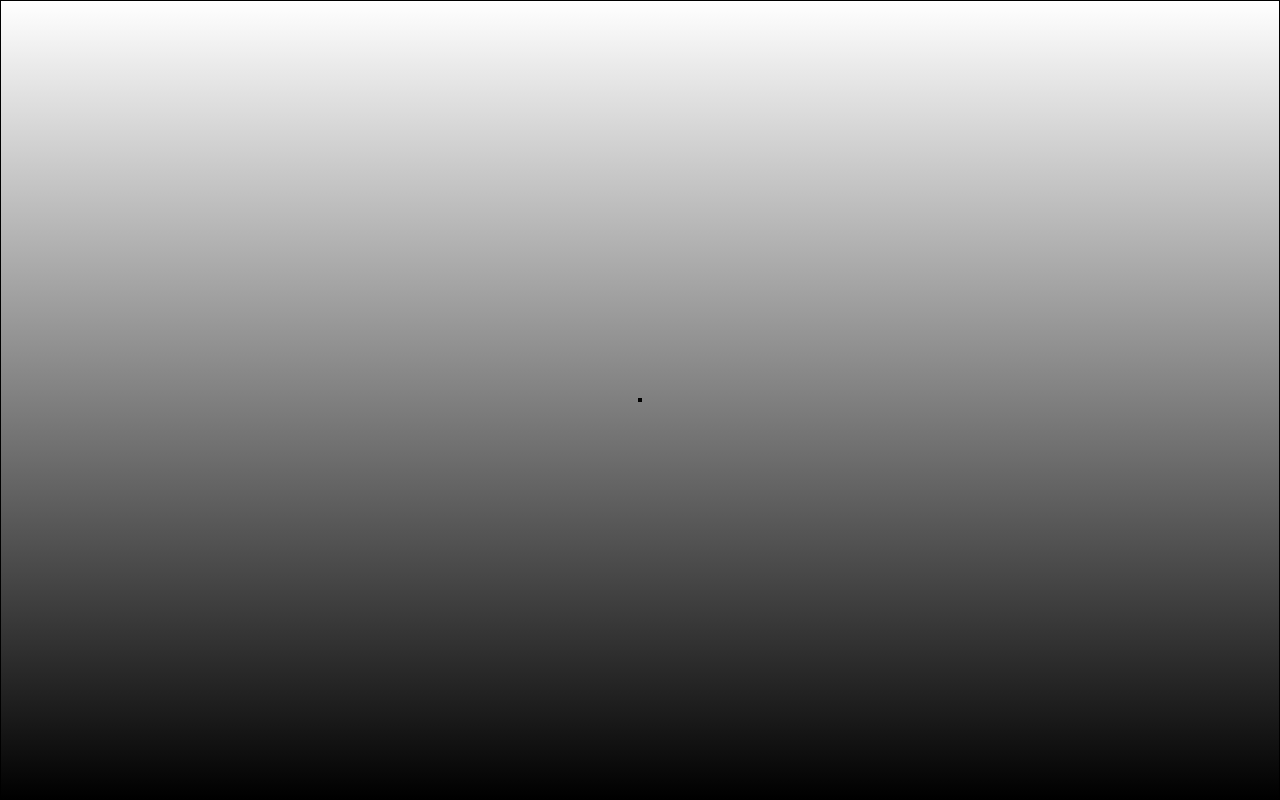
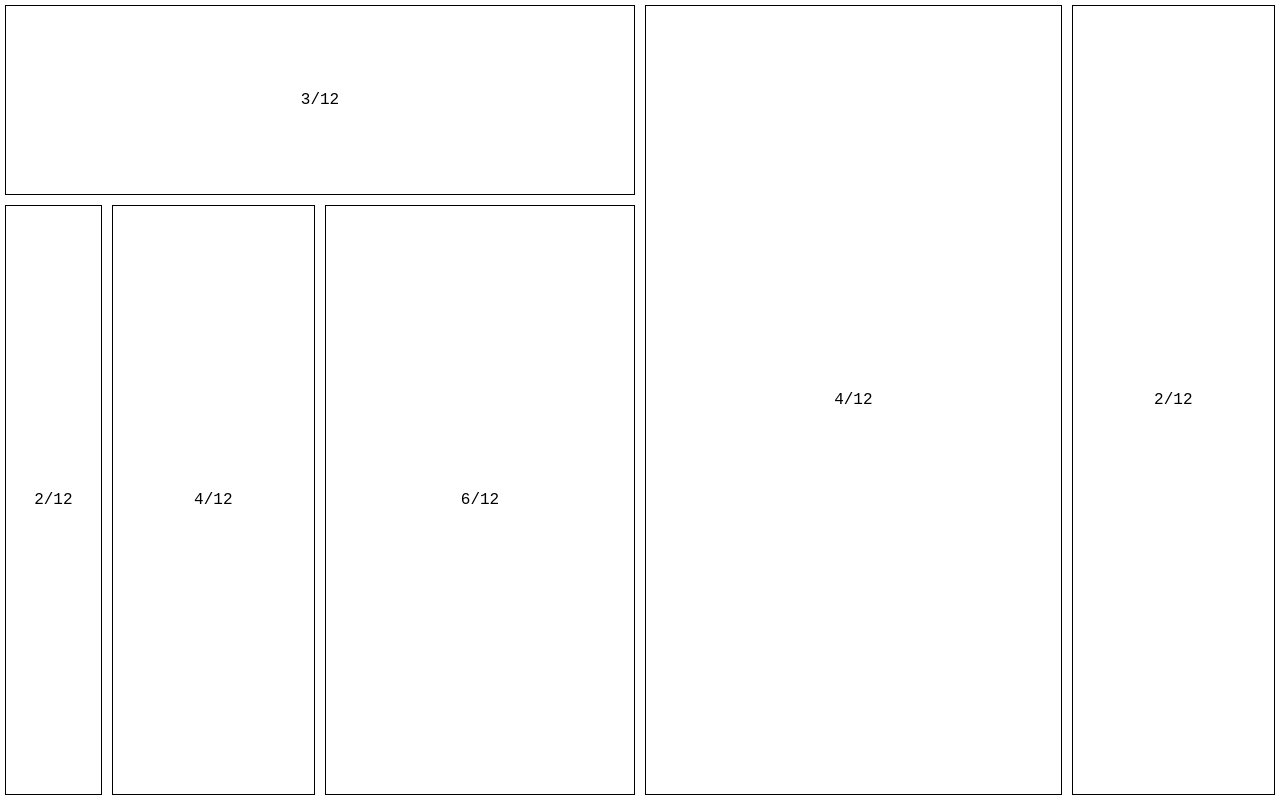
Before and after one commit to lis355/fastflex, a website built with webpack: page src/index.html in a window 1280 px wide. Built offline with nearby package versions, Linux system fonts and the light colour scheme.

Commit message:
some tests

```diff
--- a/package.json
+++ b/package.json
@@ -21,5 +21,8 @@
 		"webpack": "^4.20.2",
 		"webpack-cli": "^3.1.2",
 		"webpack-dev-server": "^3.1.9"
+	},
+	"dependencies": {
+		"normalize.css": "^8.0.0"
 	}
 }
--- a/src/index.html
+++ b/src/index.html
@@ -1,17 +1,36 @@
 <!DOCTYPE html>
 <html lang="en">
 <head>
-    <meta charset="UTF-8">
-    <meta name="viewport" content="width=device-width, initial-scale=1, shrink-to-fit=no">
-    <link rel="shortcut icon" href="#"/>
+	<meta charset="UTF-8">
+	<meta name="viewport" content="width=device-width, initial-scale=1, shrink-to-fit=no">
+	<link rel="shortcut icon" href="#"/>
 </head>
 <body>
-<div class="absolute-fill f-c">
+<div class="absolute-fill f-ma-c">
 
-    <div id="btn" class="bar-back">
-        <div class="bar-val">
-        </div>
-    </div>
+
+	<div class="f-6-12 f-col">
+		<div class="f-3-12 f">
+			<div class="box f1 f-c">3/12</div>
+		</div>
+		<div class="f-9-12 f f">
+			<div class="f-2-12 f">
+				<div class="box f1 f-c">2/12</div>
+			</div>
+			<div class="f-4-12 f">
+				<div class="box f1 f-c">4/12</div>
+			</div>
+			<div class="f-6-12 f">
+				<div class="box f1 f-c">6/12</div>
+			</div>
+		</div>
+	</div>
+	<div class="f-4-12 f">
+		<div class="box f1 f-c">4/12</div>
+	</div>
+	<div class="f-2-12 f f">
+		<div class="box f1 f-c">2/12</div>
+	</div>
 
 </div>
 </body>
--- a/src/main.js
+++ b/src/main.js
@@ -1,2 +1,4 @@
+require("normalize.css");
+
 require("./fastflex.scss");
 require("./style.scss");
--- a/src/style.scss
+++ b/src/style.scss
@@ -1,3 +1,7 @@
+body {
+	font-family: "Courier New", sans-serif;
+}
+
 .absolute-fill {
 	top: 0;
 	bottom: 0;
@@ -7,6 +11,10 @@
 }
 
 div {
+	box-sizing: border-box;
+}
+
+.box {
 	border: 1px solid black;
-	background: linear-gradient(to bottom, white, black);
+	margin: 5px;
 }
--- a/utils/css-extractor-loader.js
+++ b/utils/css-extractor-loader.js
@@ -1,23 +1,24 @@
 const path = require("path");
 const loaderUtils = require("loader-utils");
-
-function getInjectCssLinkCode(contents) {
-	contents = contents.trim();
-	return `document.head.insertAdjacentHTML('beforeend', '<style type="text/css">${contents}</style>');`;
-}
 
 module.exports = function(content, map, meta) {
 	const options = loaderUtils.getOptions(this) || {};
 
+	let css = content.trim();
+
+	function generateInsertHtmlCode(html) {
+		return `document.head.insertAdjacentHTML('beforeend', '${html}');`;
+	}
+
 	if (options.extractFiles) {
 		let fileName = path.parse(this.resourcePath).name + ".css";
-		let filePath = fileName;
+		this.emitFile(fileName, content);
 
-		this.emitFile(filePath, content);
-		content = `/* ${fileName} extracted to file ${filePath} */`;
+		content = `/* ${fileName} extracted */\n`;
+		content += generateInsertHtmlCode(`<link type="text/css" rel="stylesheet" href="${fileName}"/>`);
 	}
 	else {
-		content = getInjectCssLinkCode(content);
+		content = generateInsertHtmlCode(`<style type="text/css">${css}</style>`);
 	}
 
 	this.callback(null, content, map, meta);
```
